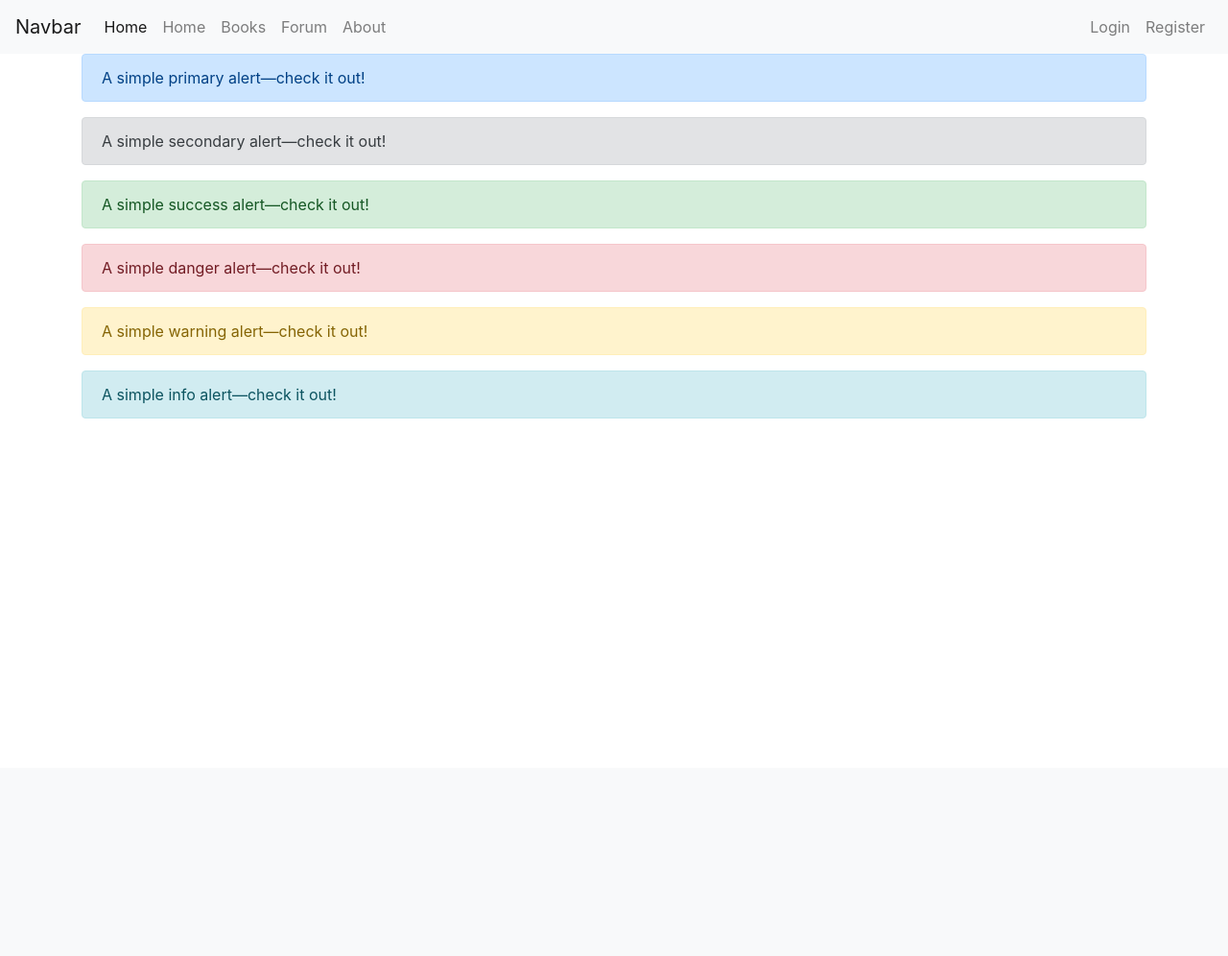
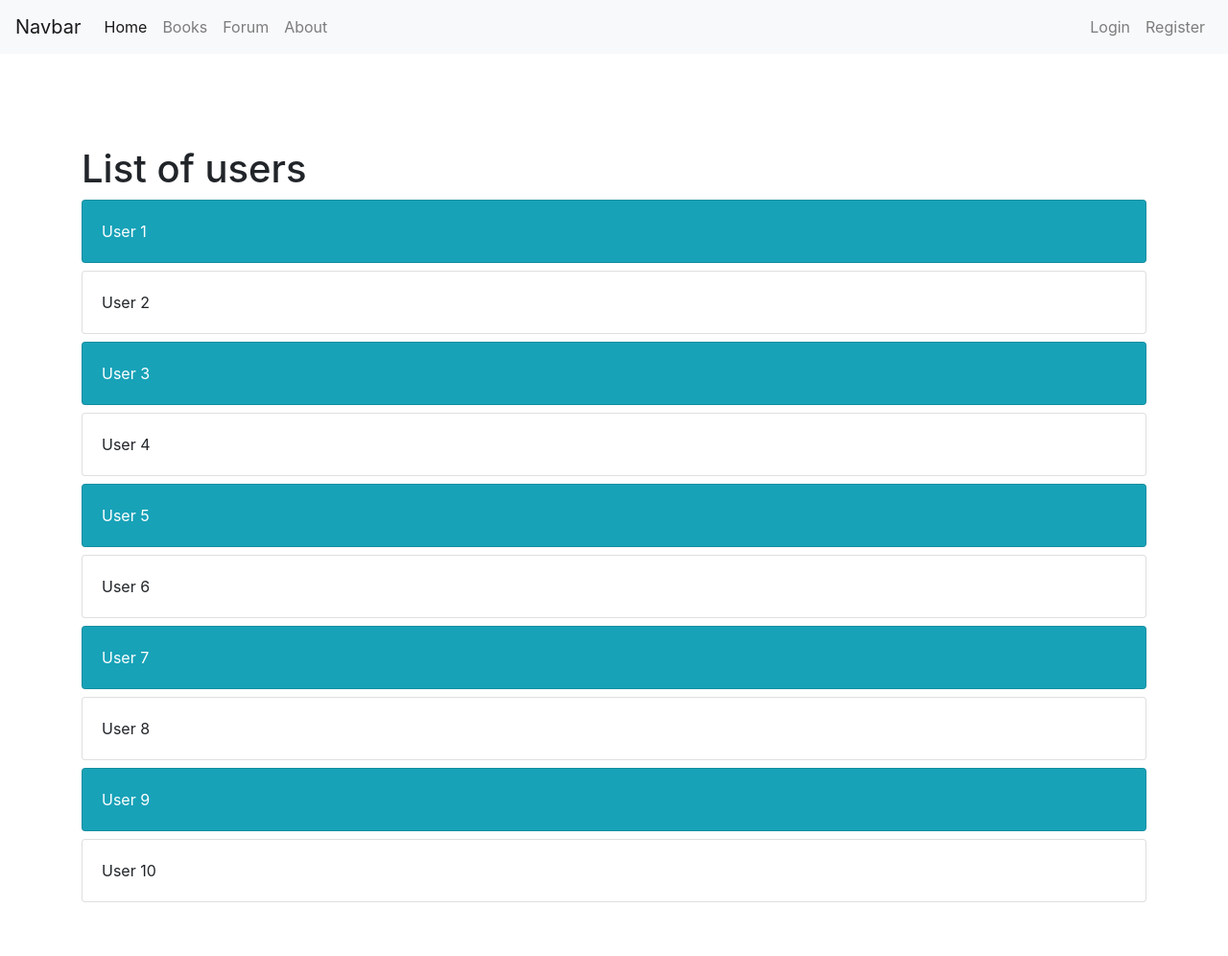
Before and after one commit to 213346/Learning, a PHP site: page /Views/index.php in a window 1280 px wide. Shown: the whole page at 96% size. Before the commit the page ends 436 px from the top, so only its background shows below. Run offline with PHP 8.4, Linux system fonts and the light colour scheme; some web fonts are replaced.

Commit message:
Suite des modifications(design index.php, creation des fichiers book.php,  profile.php ...

```diff
--- a/Views/Include/nav.php
+++ b/Views/Include/nav.php
@@ -7,24 +7,17 @@
     <div class="collapse navbar-collapse" id="navbarSupportedContent">
         <ul class="navbar-nav mr-auto">
             <li class="nav-item active">
-                <a class="nav-link" href="#">Home <span class="sr-only">(current)</span></a>
-            </li>
-            <li class="nav-item">
-                <a class="nav-link" href="#">Home</a>
-
+                <a class="nav-link" href="../index.php">Home <span class="sr-only">(current)</span></a>
             </li>
 
             <li class="nav-item">
-                <a class="nav-link" href="#">Books</a>
-
+                <a class="nav-link" href="../book.php">Books</a>
             </li>
             <li class="nav-item">
-                <a class="nav-link" href="#">Forum</a>
-
+                <a class="nav-link" href="../message.php">Forum</a>
             </li>
             <li class="nav-item">
                 <a class="nav-link" href="#">About</a>
-
             </li>
 
         </ul>
@@ -37,7 +30,7 @@
 
     ?>
             <li class="nav-item">
-                <a class="nav-link" href="#"> My Account</a>
+                <a class="nav-link" href="../profile.php"> My Account</a>
 
             </li>
 
@@ -51,12 +44,12 @@
 
 
             <li class="nav-item">
-                <a class="nav-link" href="#">Login</a>
+                <a class="nav-link" href="../login.php">Login</a>
 
             </li>
 
             <li class="nav-item">
-                <a class="nav-link" href="#">Register</a>
+                <a class="nav-link" href="../register.php">Register</a>
 
             </li>
 
--- a/Views/index.php
+++ b/Views/index.php
@@ -4,45 +4,39 @@
     <meta charset="UTF-8">
     <title>Tp1 Stage </title>
     <?php
-    require_once('./Include/header.php');
-
+        require_once('./Include/header.php');
     ?>
 </head>
 <body>
 <?php
 require_once('./Include/nav.php');
-
 ?>
 
 
-<div class="container">
+<div class="container mt-5">
 
     <div class="row">
 
-        <div class="col-12">
-
-            <div class="alert alert-primary" role="alert">
-                A simple primary alert—check it out!
-            </div>
-            <div class="alert alert-secondary" role="alert">
-                A simple secondary alert—check it out!
-            </div>
-            <div class="alert alert-success" role="alert">
-                A simple success alert—check it out!
-            </div>
-            <div class="alert alert-danger" role="alert">
-                A simple danger alert—check it out!
-            </div>
-            <div class="alert alert-warning" role="alert">
-                A simple warning alert—check it out!
-            </div>
-            <div class="alert alert-info" role="alert">
-                A simple info alert—check it out!
-            </div>
-
-
+        <div class="col-12 mt-5 mb-5">
+            <h1>List of users </h1>
+            <?php for ($i=1; $i<11; $i++){ ?>
+                <?php if ($i%2==0) { ?>
+                    <div class="card mb-2">
+                        <div class="card-body">
+                            User <?php echo $i; ?>
+                            <a href="#" class="fa fa-comments pull-right" aria-hidden="true"></a>
+                        </div>
+                    </div>
+                <?php }else { ?>
+                    <div class="card mb-2 bg-info">
+                        <div class="card-body text-white">
+                            User <?php echo $i; ?>
+                            <a href="#" class="fa fa-comments pull-right text-white" aria-hidden="true"></a>
+                        </div>
+                    </div>
+                <?php } ?>
+            <?php } ?>
         </div>
-
     </div>
 
 </div>
--- a/index.php
+++ b/index.php
@@ -1,3 +1,3 @@
 <?php
     header('location:./Views/index.php');
-?>cls
+?>
```
Also changed, not shown: Views/book.php (added, +7 -0 lines), Views/login.php (+31 -6 lines), Views/message.php (added, +7 -0 lines), Views/profile.php (added, +7 -0 lines), Views/register.php (+31 -6 lines), Stage Learning.png (added).
